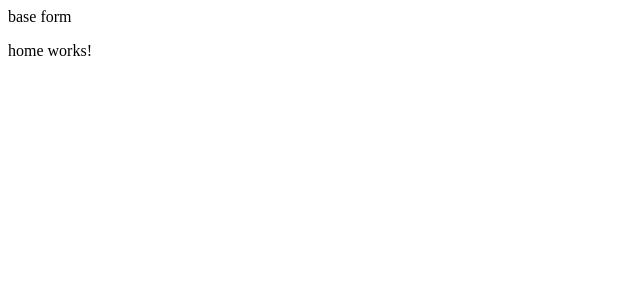
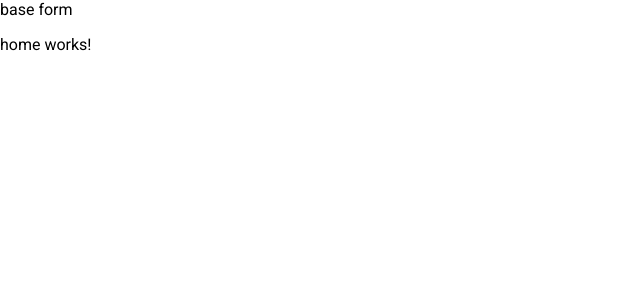
Before and after one commit to bnmghjtyu0/let-api-angular, an Angular app: page /home in a window 1280 px wide. Shown: the top 300 px of the page, without its empty margins (0-640 px from the left). Built offline with nearby package versions, Linux system fonts and the light colour scheme.

Commit message:
chore: 加入 material-ui

```diff
--- a/angular.json
+++ b/angular.json
@@ -34,6 +34,7 @@
               "src/assets"
             ],
             "styles": [
+              "./node_modules/@angular/material/prebuilt-themes/indigo-pink.css",
               "src/styles.scss"
             ],
             "scripts": []
@@ -102,6 +103,7 @@
               "src/assets"
             ],
             "styles": [
+              "./node_modules/@angular/material/prebuilt-themes/indigo-pink.css",
               "src/styles.scss"
             ],
             "scripts": []
--- a/package.json
+++ b/package.json
@@ -12,10 +12,12 @@
   "private": true,
   "dependencies": {
     "@angular/animations": "~12.1.1",
+    "@angular/cdk": "^12.2.13",
     "@angular/common": "~12.1.1",
     "@angular/compiler": "~12.1.1",
     "@angular/core": "~12.1.1",
     "@angular/forms": "~12.1.1",
+    "@angular/material": "^12.2.13",
     "@angular/platform-browser": "~12.1.1",
     "@angular/platform-browser-dynamic": "~12.1.1",
     "@angular/router": "~12.1.1",
--- a/src/index.html
+++ b/src/index.html
@@ -6,6 +6,9 @@
   <base href="/">
   <meta name="viewport" content="width=device-width, initial-scale=1">
   <link rel="icon" type="image/x-icon" href="favicon.ico">
+  <link rel="preconnect" href="https://fonts.gstatic.com">
+  <link href="https://fonts.googleapis.com/css2?family=Roboto:wght@300;400;500&display=swap" rel="stylesheet">
+  <link href="https://fonts.googleapis.com/icon?family=Material+Icons" rel="stylesheet">
 </head>
 <body>
   <app-root></app-root>
--- a/src/styles.scss
+++ b/src/styles.scss
@@ -1 +1,4 @@
 /* You can add global styles to this file, and also import other style files */
+
+html, body { height: 100%; }
+body { margin: 0; font-family: Roboto, "Helvetica Neue", sans-serif; }
```
Also changed, not shown: src/app/app.module.ts (+9 -1 lines), src/app/material/shared-material.module.ts (added, +96 -0 lines), 1 other file (tests, documents, lock files or other folders).
